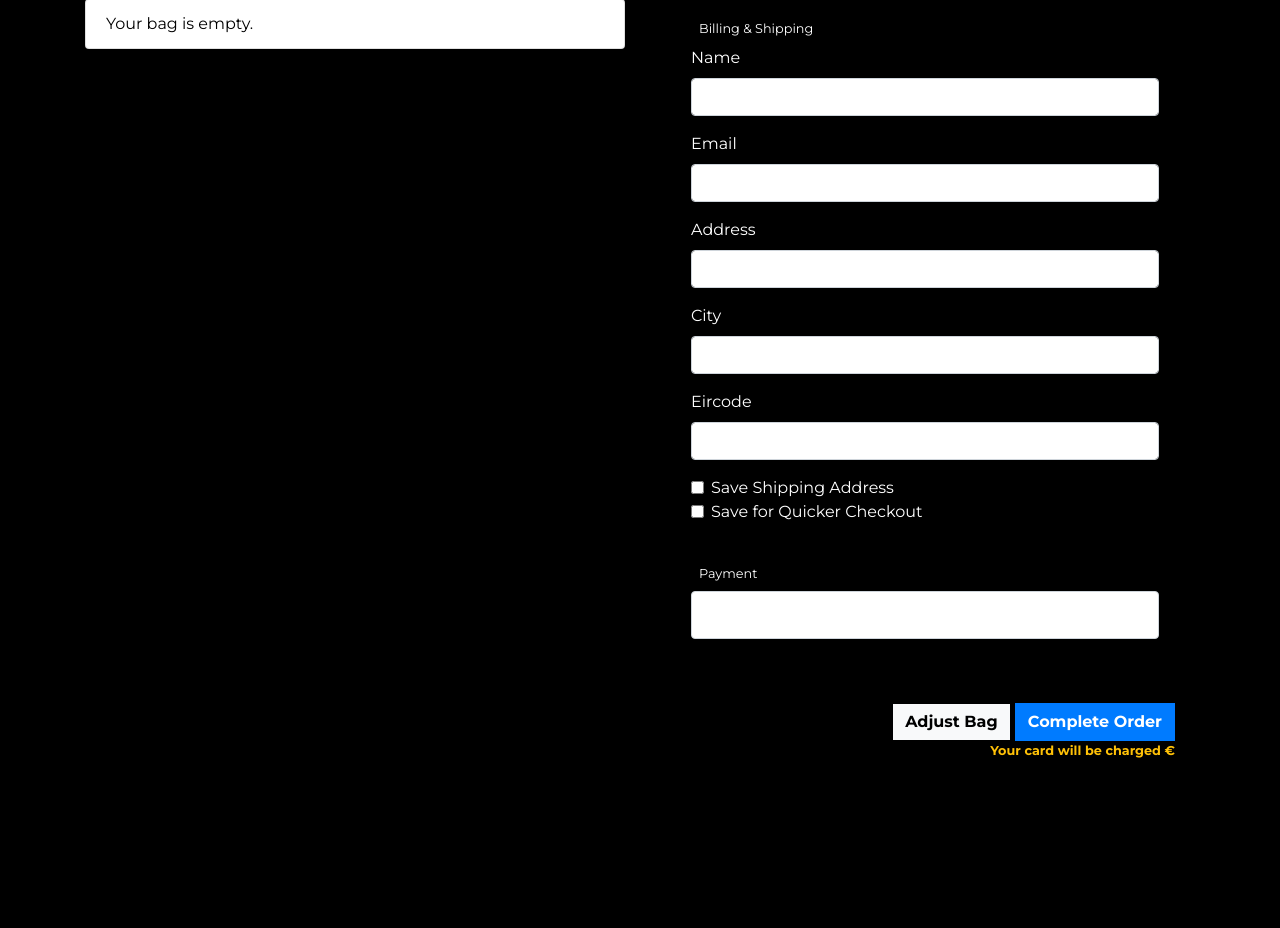
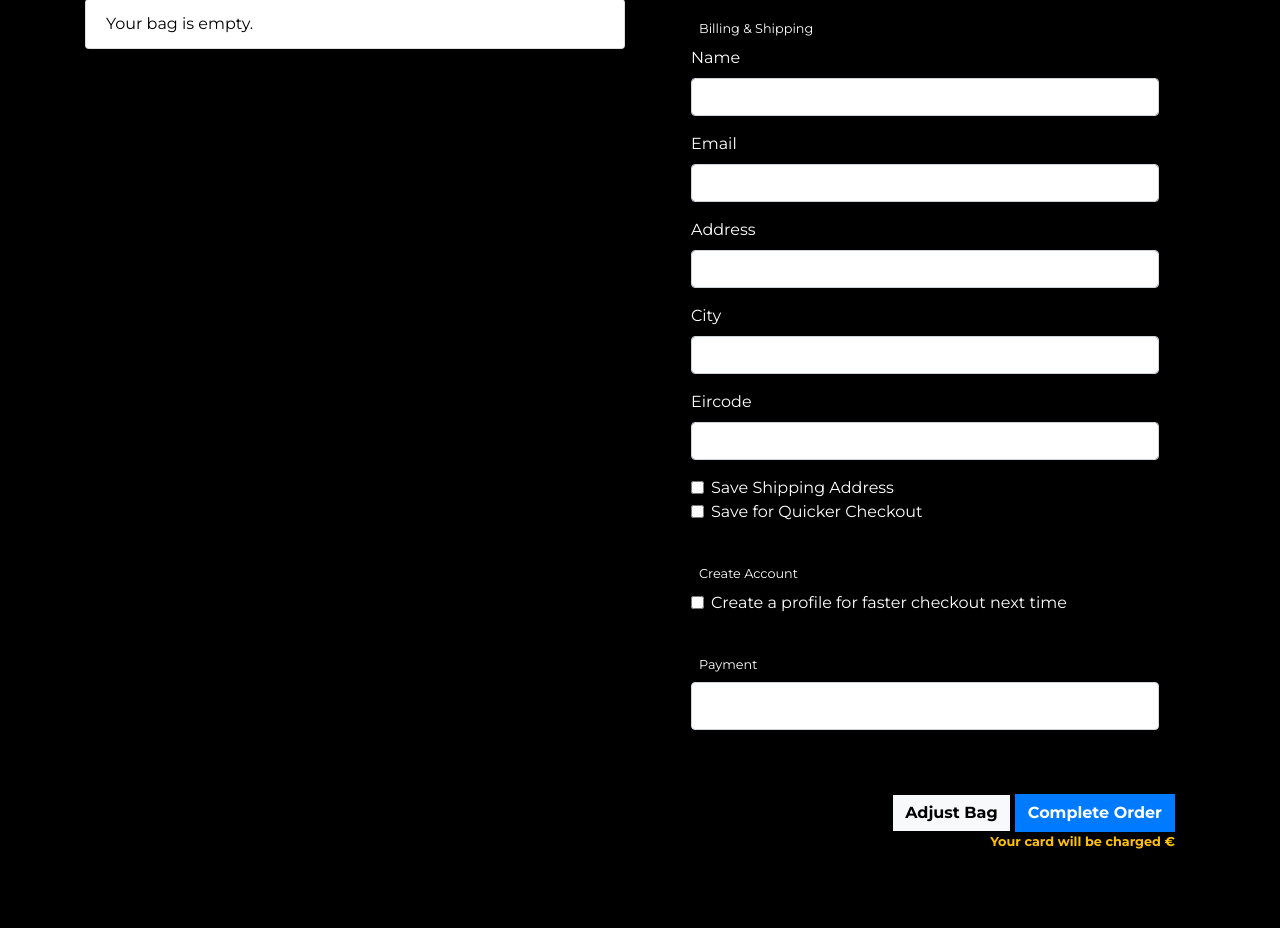
Before and after one commit to Viki-coding/GAA_STORE, a Django app: template checkout/templates/checkout/checkout.html in a window 1280 px wide. Shown: the part 234-1162 px from the top of the page. Run offline with Django 3.2, Linux system fonts and the light colour scheme; the template is opened without the code that fills it, so the values that code supplies are empty; some libraries are stand-ins or nearby versions.

Commit message:
Add password fields to checkout.html, create checkout.js file and dunamically show/hide passwords

```diff
--- /dev/null
+++ b/checkout/static/js/checkout.js
@@ -0,0 +1,20 @@
+// JavaScript for Checkout Page
+
+document.addEventListener('DOMContentLoaded', function () {
+    // Handle dynamic display of password fields
+    const createProfileCheckbox = document.getElementById('create-profile');
+    const passwordFields = document.getElementById('password-fields');
+
+    if (createProfileCheckbox) {
+        createProfileCheckbox.addEventListener('change', function () {
+            if (createProfileCheckbox.checked) {
+                passwordFields.style.display = 'block';
+            } else {
+                passwordFields.style.display = 'none';
+            }
+        });
+    }
+
+    // Additional checkout-related JavaScript can go here
+    // Example: Stripe integration logic
+});
--- a/checkout/templates/checkout/checkout.html
+++ b/checkout/templates/checkout/checkout.html
@@ -83,6 +83,28 @@
                     </div>
                 </fieldset>
 
+                {% if not user.is_authenticated %}
+                  <fieldset class="px-3 mb-4">
+                    <legend class="fieldset-label small text-black px-2 w-auto">Create Account</legend>
+                    <div class="form-group">
+                      <div class="form-check">
+                        <input type="checkbox" id="create-profile" name="create_user_profile" class="form-check-input">
+                        <label for="create-profile" class="form-check-label">Create a profile for faster checkout next time</label>
+                      </div>
+                    </div>
+                    <div id="password-fields" style="display: none;">
+                      <div class="form-group">
+                        <label for="password">Password</label>
+                        <input type="password" id="password" name="password" class="form-control">
+                      </div>
+                      <div class="form-group">
+                        <label for="password2">Confirm Password</label>
+                        <input type="password" id="password2" name="password2" class="form-control">
+                      </div>
+                    </div>
+                  </fieldset>
+                {% endif %}
+
                 <!-- Stripe Payment Details -->
                 <fieldset class="px-3">
                     <legend class="fieldset-label small text-black px-2 w-auto">Payment</legend>
@@ -128,4 +150,5 @@
     {{ stripe_public_key|json_script:"id_stripe_public_key" }}
     {{ client_secret|json_script:"id_client_secret" }}
     <script src="{% static 'js/stripe_elements.js' %}"></script>
+    <script src="{% static 'checkout/js/checkout.js' %}"></script>
     {% endblock %}
```
